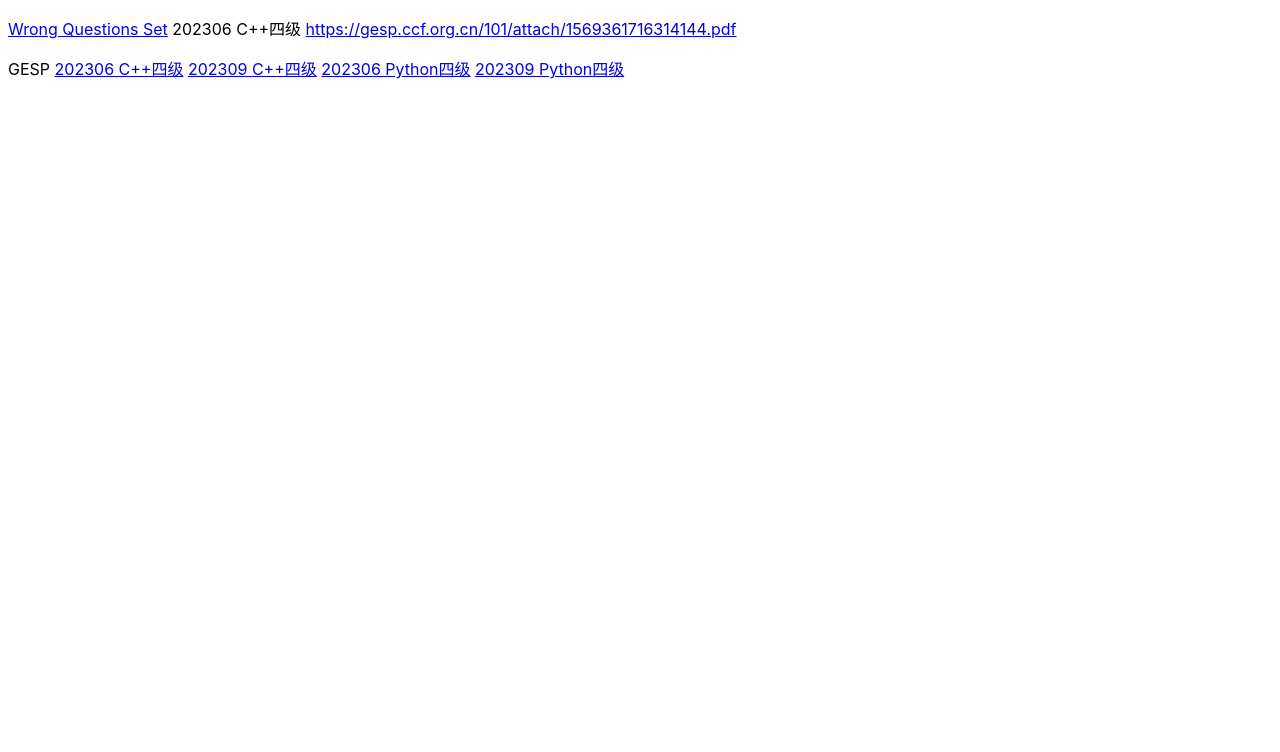
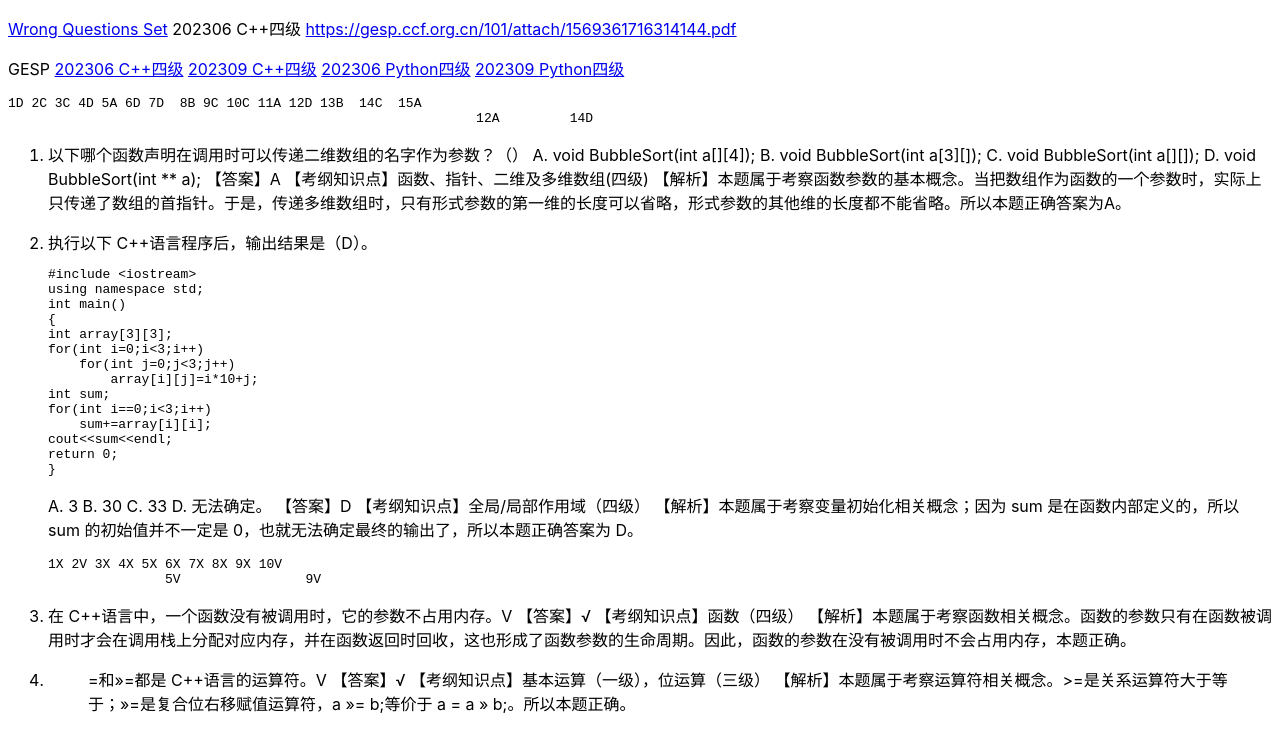
Before and after one commit to memorycancel/wqs, a Jekyll site: the page built from 202306_cpp_4.md, in a window 1280 px wide. Shown: the top 752 px of the page. Built offline with Jekyll 4.4.1, drawn with Linux system fonts in a browser that asks for light colours.

````diff
--- a/202306_cpp_4.md
+++ b/202306_cpp_4.md
@@ -11,3 +11,56 @@ GESP
 [202309 C++四级](/wqs/202309_cpp_4)
 [202306 Python四级](/wqs/202306_python_4)
 [202309 Python四级](/wqs/202309_python_4)
+
+```
+1D 2C 3C 4D 5A 6D 7D  8B 9C 10C 11A 12D 13B  14C  15A
+                                                            12A         14D
+```
+
+12. 以下哪个函数声明在调用时可以传递二维数组的名字作为参数？（）
+A. void BubbleSort(int a[][4]);
+B. void BubbleSort(int a[3][]);
+C. void BubbleSort(int a[][]);
+D. void BubbleSort(int ** a);
+【答案】A
+【考纲知识点】函数、指针、二维及多维数组(四级)
+【解析】本题属于考察函数参数的基本概念。当把数组作为函数的一个参数时，实际上只传递了数组的首指针。于是，传递多维数组时，只有形式参数的第一维的长度可以省略，形式参数的其他维的长度都不能省略。所以本题正确答案为A。
+
+14. 执行以下 C++语言程序后，输出结果是（D）。
+```
+#include <iostream>
+using namespace std;
+int main()
+{
+    int array[3][3];
+    for(int i=0;i<3;i++)
+        for(int j=0;j<3;j++)
+            array[i][j]=i*10+j;
+    int sum;
+    for(int i==0;i<3;i++)
+        sum+=array[i][i];
+    cout<<sum<<endl;
+    return 0;
+}
+```
+A. 3
+B. 30
+C. 33
+D. 无法确定。
+【答案】D
+【考纲知识点】全局/局部作用域（四级）
+【解析】本题属于考察变量初始化相关概念；因为 sum 是在函数内部定义的，所以 sum 的初始值并不一定是 0，也就无法确定最终的输出了，所以本题正确答案为 D。
+```
+1X 2V 3X 4X 5X 6X 7X 8X 9X 10V
+                   5V                9V
+```
+
+5. 在 C++语言中，一个函数没有被调用时，它的参数不占用内存。V
+【答案】√
+【考纲知识点】函数（四级）
+【解析】本题属于考察函数相关概念。函数的参数只有在函数被调用时才会在调用栈上分配对应内存，并在函数返回时回收，这也形成了函数参数的生命周期。因此，函数的参数在没有被调用时不会占用内存，本题正确。
+
+9. >=和>>=都是 C++语言的运算符。V
+【答案】√
+【考纲知识点】基本运算（一级），位运算（三级）
+【解析】本题属于考察运算符相关概念。>=是关系运算符大于等于；>>=是复合位右移赋值运算符，a >>= b;等价于 a = a >> b;。所以本题正确。
````
